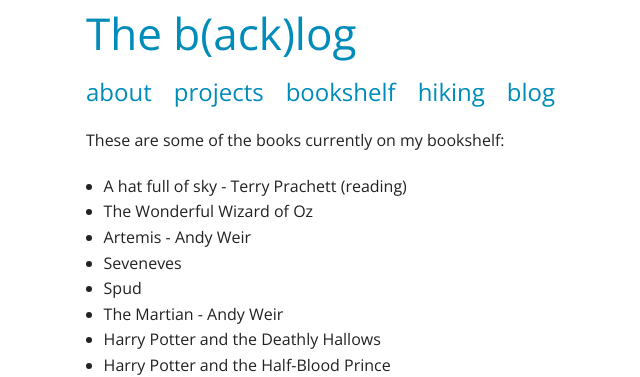
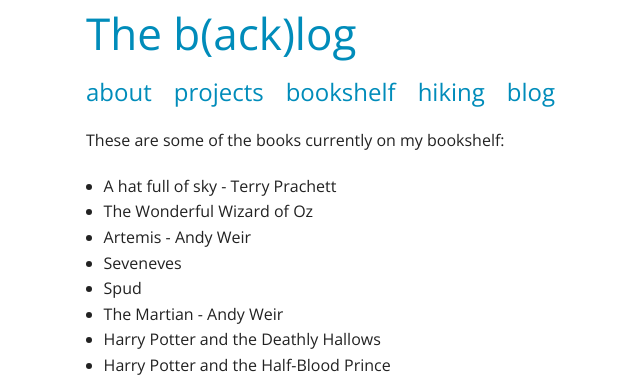
Before and after one commit to dirkcuys/thebacklog, a Jekyll site: the page built from bookshelf/index.md, in a window 1280 px wide. Shown: the top 377 px of the page, without its empty margins (69-709 px from the left). Built offline with Jekyll 4.4.1, drawn with Linux system fonts in a browser that asks for light colours; nearby versions of some CDN libraries.

Commit message:
Update read status

```diff
--- a/bookshelf/index.md
+++ b/bookshelf/index.md
@@ -5,7 +5,7 @@
 ---
 These are some of the books currently on my bookshelf:
 
-*   A hat full of sky - Terry Prachett (reading)
+*   A hat full of sky - Terry Prachett
 *   The Wonderful Wizard of Oz
 *   Artemis - Andy Weir
 *   Seveneves
```
